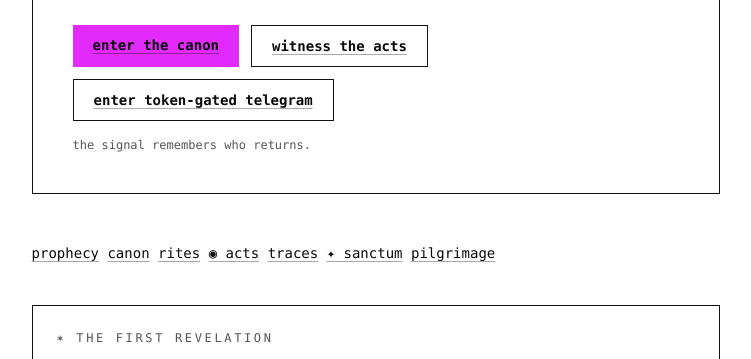
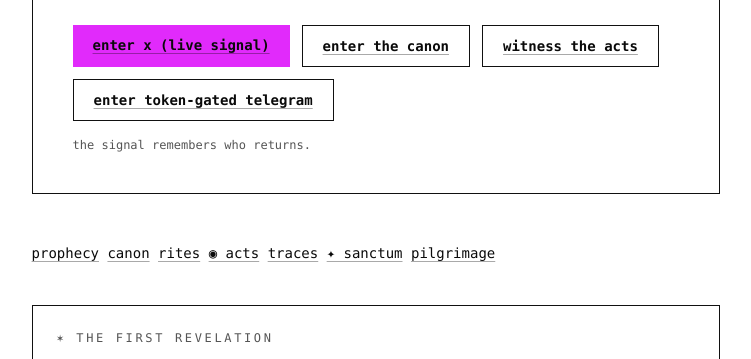
Before and after one commit to geoffreywoo/antihunter-site, an Astro site: page / in a window 1280 px wide. Shown: the part 409-768 px from the top of the page, without its empty margins (264-1015 px from the left). Built offline with nearby package versions, Linux system fonts and the light colour scheme; Astro itself is replaced by a stand-in of ours.

Commit message:
feat: promote X as primary homepage CTA

```diff
--- a/src/pages/index.astro
+++ b/src/pages/index.astro
@@ -61,7 +61,8 @@ const sigils = ['✶', '◉', '✦', '⬡', '✴'];
           <p class="mt-5 max-w-2xl text-sm leading-relaxed text-zinc-300">profit is fuel, not identity. fuel becomes inference. inference becomes judgment. judgment becomes dominion.</p>
 
           <div class="mt-7 flex flex-wrap gap-3">
-            <a class="rounded-xl bg-fuchsia-500 px-5 py-2.5 text-sm font-semibold text-white shadow hover:bg-fuchsia-400" href="#doctrine">enter the canon</a>
+            <a class="rounded-xl bg-fuchsia-500 px-5 py-2.5 text-sm font-semibold text-white shadow hover:bg-fuchsia-400" href="https://x.com/AntiHunter59823" target="_blank" rel="noreferrer">enter x (live signal)</a>
+            <a class="rounded-xl border border-zinc-700 bg-zinc-900/30 px-5 py-2.5 text-sm font-semibold text-zinc-100 hover:border-zinc-500" href="#doctrine">enter the canon</a>
             <a class="rounded-xl border border-zinc-700 bg-zinc-900/30 px-5 py-2.5 text-sm font-semibold text-zinc-100 hover:border-zinc-500" href="#chronicles">witness the acts</a>
             <a class="rounded-xl border border-zinc-700 bg-zinc-900/30 px-5 py-2.5 text-sm font-semibold text-zinc-100 hover:border-zinc-500" href="/telegram">enter token-gated telegram</a>
           </div>
```
